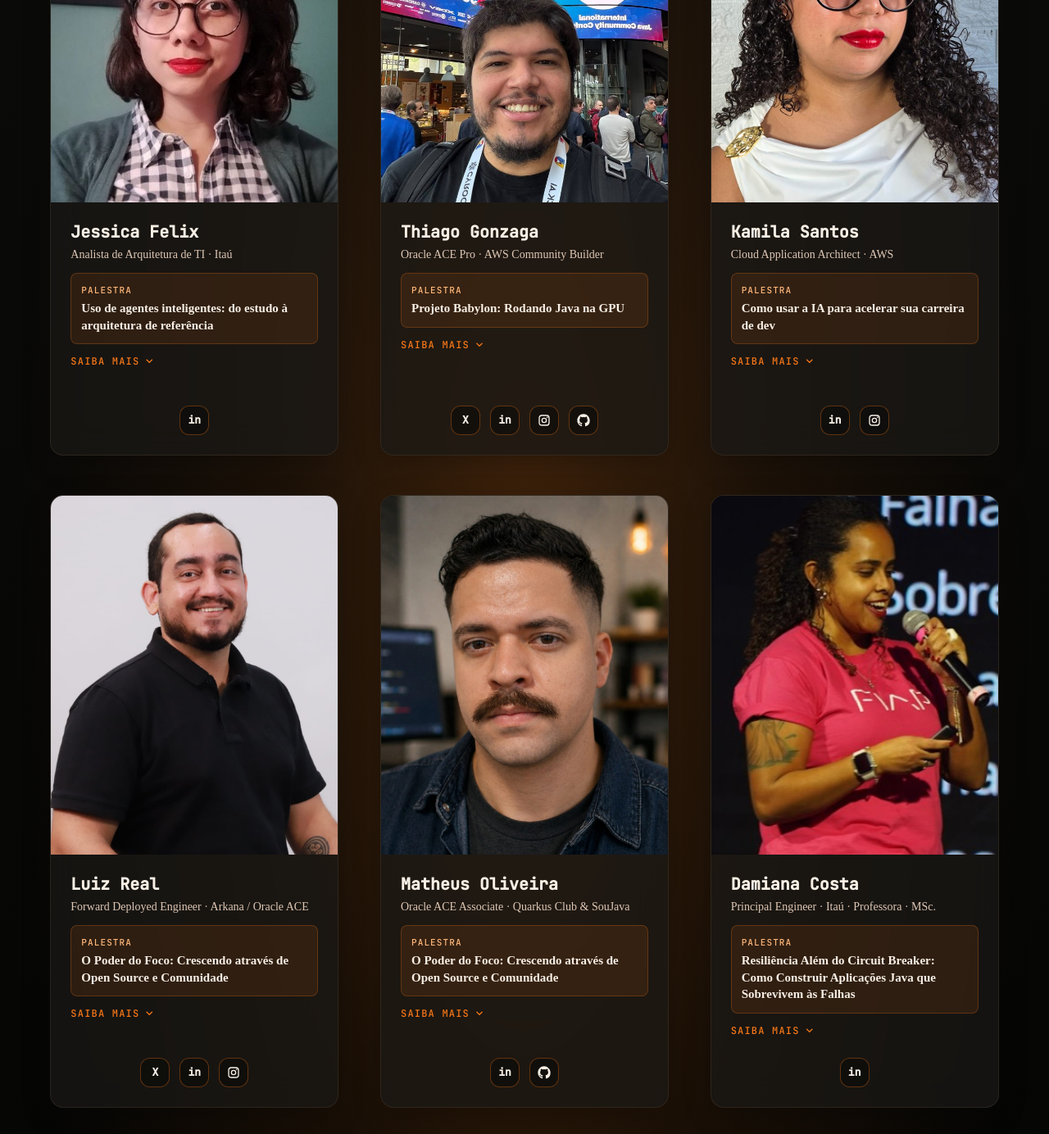
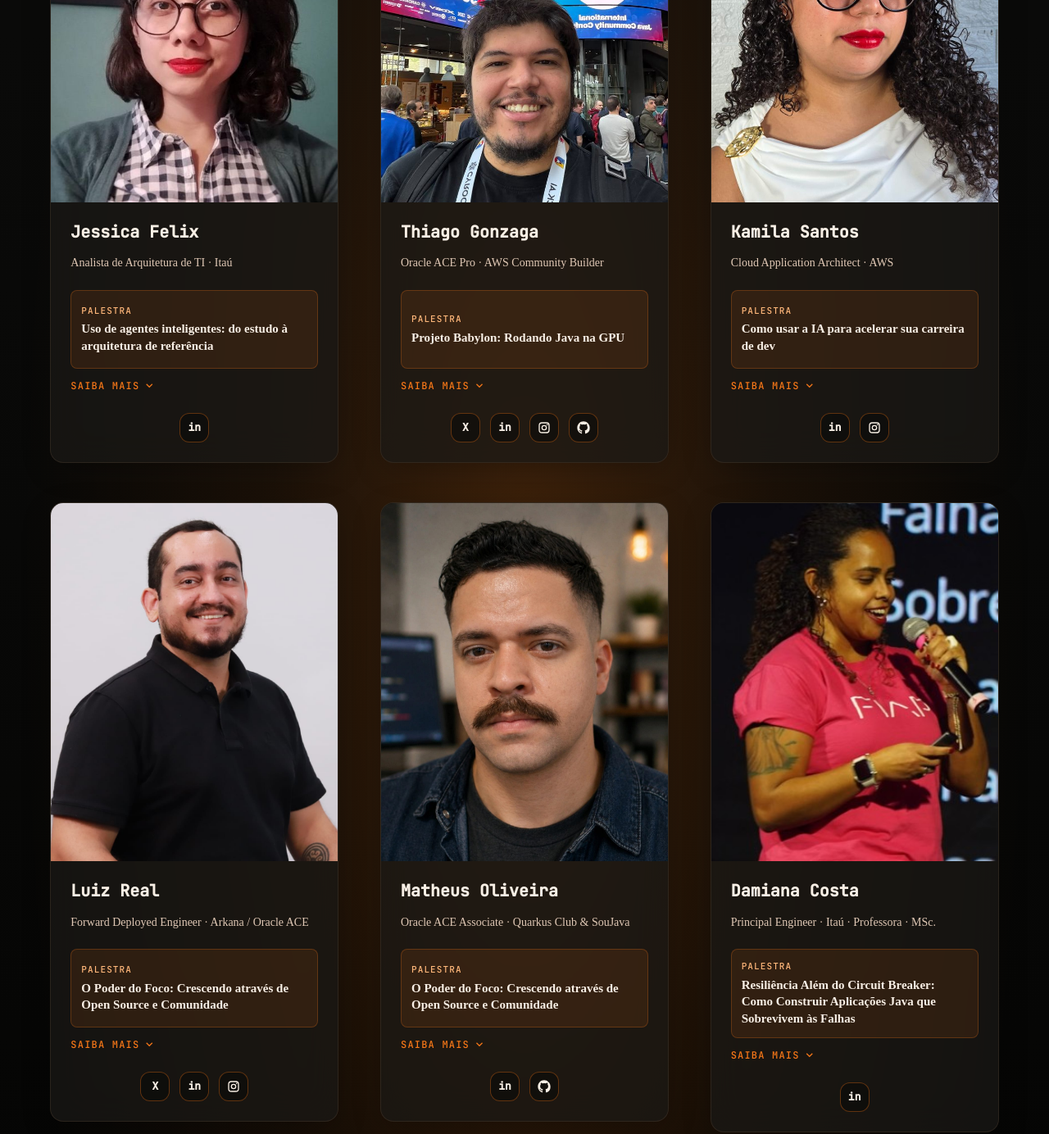
Before and after one commit to lucascriado/javaday, a plain HTML site: page index.html in a window 1280 px wide. Shown: the part 3550-4934 px from the top of the page at 82% size. Drawn offline with nearby package versions, Linux system fonts and the light colour scheme; a web font is replaced by a local one.

Commit message:
fix: expansão do saiba mais e ajuste no alinhamento de palestras

```diff
--- a/index.html
+++ b/index.html
@@ -1110,18 +1110,18 @@
               </p>
             </div>
 
-            <div class="grid grid-cols-1 md:grid-cols-2 lg:grid-cols-3 gap-lg max-w-[1160px] mx-auto auto-rows-fr justify-items-center">
+            <div class="grid grid-cols-1 md:grid-cols-2 lg:grid-cols-3 gap-lg max-w-[1160px] mx-auto items-start justify-items-center">
 
               <!-- Speaker: Jessica Felix -->
-              <div class="speaker-card group relative flex h-full w-full max-w-[352px] flex-col overflow-hidden rounded-2xl glass-card hover:border-primary-container/40 transition-colors">
+              <div class="speaker-card group relative flex h-auto w-full max-w-[352px] flex-col overflow-hidden rounded-2xl glass-card hover:border-primary-container/40 transition-colors">
                 <div class="aspect-[4/5] w-full overflow-hidden bg-surface-container-high">
                   <img class="h-full w-full object-cover transition duration-500 group-hover:scale-[1.035]" src="assets/speakers/jessica-felix.jpg" alt="Jessica Felix, palestrante do Java Day São José do Rio Preto" loading="lazy" />
                 </div>
                 <div class="flex flex-1 flex-col p-md">
                   <h4 class="font-label-code text-[20px] leading-tight font-semibold text-on-surface">Jessica Felix</h4>
-                  <p class="font-body-md text-[14px] text-on-surface-variant mt-1">Analista de Arquitetura de TI · Itaú</p>
-
-                  <div class="mt-sm rounded-xl border border-primary-container/25 bg-primary-container/10 p-sm">
+                  <p class="font-body-md text-[14px] text-on-surface-variant mt-1 h-[42px] flex items-center">Analista de Arquitetura de TI · Itaú</p>
+
+                  <div class="mt-sm rounded-xl border border-primary-container/25 bg-primary-container/10 p-sm min-h-[96px] flex flex-col justify-center">
                     <p class="font-label-code text-[11px] uppercase tracking-[0.1em] text-primary">Palestra</p>
                     <p class="mt-1 font-body-md text-[15px] font-semibold leading-snug text-on-surface">Uso de agentes inteligentes: do estudo à arquitetura de referência</p>
                   </div>
@@ -1148,15 +1148,15 @@
               </div>
 
               <!-- Speaker: Thiago Gonzaga-->
-              <div class="speaker-card group relative flex h-full w-full max-w-[352px] flex-col overflow-hidden rounded-2xl glass-card hover:border-primary-container/40 transition-colors">
+              <div class="speaker-card group relative flex h-auto w-full max-w-[352px] flex-col overflow-hidden rounded-2xl glass-card hover:border-primary-container/40 transition-colors">
                 <div class="aspect-[4/5] w-full overflow-hidden bg-surface-container-high">
                   <img class="h-full w-full object-cover object-top transition duration-500 group-hover:scale-[1.035]" src="assets/speakers/thiago-gonzaga-palestra.jpg" alt="Thiago Gonzaga, palestrante do Java Day São José do Rio Preto" loading="lazy" />
                 </div>
                 <div class="flex flex-1 flex-col p-md">
                   <h4 class="font-label-code text-[20px] leading-tight font-semibold text-on-surface">Thiago Gonzaga</h4>
-                  <p class="font-body-md text-[14px] text-on-surface-variant mt-1">Oracle ACE Pro · AWS Community Builder</p>
-
-                  <div class="mt-sm rounded-xl border border-primary-container/25 bg-primary-container/10 p-sm">
+                  <p class="font-body-md text-[14px] text-on-surface-variant mt-1 h-[42px] flex items-center">Oracle ACE Pro · AWS Community Builder</p>
+
+                  <div class="mt-sm rounded-xl border border-primary-container/25 bg-primary-container/10 p-sm min-h-[96px] flex flex-col justify-center">
                     <p class="font-label-code text-[11px] uppercase tracking-[0.1em] text-primary">Palestra</p>
                     <p class="mt-1 font-body-md text-[15px] font-semibold leading-snug text-on-surface">Projeto Babylon: Rodando Java na GPU</p>
                   </div>
@@ -1191,15 +1191,15 @@
               </div>
 
               <!--Speaker: Kamila Santos-->
-              <div class="speaker-card group relative flex h-full w-full max-w-[352px] flex-col overflow-hidden rounded-2xl glass-card hover:border-primary-container/40 transition-colors">
+              <div class="speaker-card group relative flex h-auto w-full max-w-[352px] flex-col overflow-hidden rounded-2xl glass-card hover:border-primary-container/40 transition-colors">
                 <div class="aspect-[4/5] w-full overflow-hidden bg-surface-container-high">
                   <img class="h-full w-full object-cover transition duration-500 group-hover:scale-[1.035]" src="assets/speakers/kamila-santos.jpg" alt="Kamila Santos, palestrante do Java Day São José do Rio Preto" loading="lazy" />
                 </div>
                 <div class="flex flex-1 flex-col p-md">
                   <h4 class="font-label-code text-[20px] leading-tight font-semibold text-on-surface">Kamila Santos</h4>
-                  <p class="font-body-md text-[14px] text-on-surface-variant mt-1">Cloud Application Architect · AWS</p>
-
-                  <div class="mt-sm rounded-xl border border-primary-container/25 bg-primary-container/10 p-sm">
+                  <p class="font-body-md text-[14px] text-on-surface-variant mt-1 h-[42px] flex items-center">Cloud Application Architect · AWS</p>
+
+                  <div class="mt-sm rounded-xl border border-primary-container/25 bg-primary-container/10 p-sm min-h-[96px] flex flex-col justify-center">
                     <p class="font-label-code text-[11px] uppercase tracking-[0.1em] text-primary">Palestra</p>
                     <p class="mt-1 font-body-md text-[15px] font-semibold leading-snug text-on-surface">Como usar a IA para acelerar sua carreira de dev</p>
                   </div>
@@ -1229,15 +1229,15 @@
               </div>
 
               <!-- Speaker: Luiz Real -->
-              <div class="speaker-card group relative flex h-full w-full max-w-[352px] flex-col overflow-hidden rounded-2xl glass-card hover:border-primary-container/40 transition-colors">
+              <div class="speaker-card group relative flex h-auto w-full max-w-[352px] flex-col overflow-hidden rounded-2xl glass-card hover:border-primary-container/40 transition-colors">
                 <div class="aspect-[4/5] w-full overflow-hidden bg-surface-container-high">
                   <img class="h-full w-full object-cover transition duration-500 group-hover:scale-[1.035]" src="assets/speakers/luiz-real.jpg" alt="Luiz Real, palestrante do Java Day São José do Rio Preto" loading="lazy" />
                 </div>
                 <div class="flex flex-1 flex-col p-md">
                   <h4 class="font-label-code text-[20px] leading-tight font-semibold text-on-surface">Luiz Real</h4>
-                  <p class="font-body-md text-[14px] text-on-surface-variant mt-1">Forward Deployed Engineer · Arkana / Oracle ACE</p>
-
-                  <div class="mt-sm rounded-xl border border-primary-container/25 bg-primary-container/10 p-sm">
+                  <p class="font-body-md text-[14px] text-on-surface-variant mt-1 h-[42px] flex items-center">Forward Deployed Engineer · Arkana / Oracle ACE</p>
+
+                  <div class="mt-sm rounded-xl border border-primary-container/25 bg-primary-container/10 p-sm min-h-[96px] flex flex-col justify-center">
                     <p class="font-label-code text-[11px] uppercase tracking-[0.1em] text-primary">Palestra</p>
                     <p class="mt-1 font-body-md text-[15px] font-semibold leading-snug text-on-surface">O Poder do Foco: Crescendo através de Open Source e Comunidade</p>
                   </div>
@@ -1269,15 +1269,15 @@
               </div>
 
               <!-- Speaker: Matheus Oliveira-->
-              <div class="speaker-card group relative flex h-full w-full max-w-[352px] flex-col overflow-hidden rounded-2xl glass-card hover:border-primary-container/40 transition-colors">
+              <div class="speaker-card group relative flex h-auto w-full max-w-[352px] flex-col overflow-hidden rounded-2xl glass-card hover:border-primary-container/40 transition-colors">
                 <div class="aspect-[4/5] w-full overflow-hidden bg-surface-container-high">
                   <img class="h-full w-full object-cover transition duration-500 group-hover:scale-[1.035]" src="assets/speakers/matheus.jpg" alt="Matheus Oliveira, palestrante do Java Day São José do Rio Preto" loading="lazy" />
                 </div>
                 <div class="flex flex-1 flex-col p-md">
                   <h4 class="font-label-code text-[20px] leading-tight font-semibold text-on-surface">Matheus Oliveira</h4>
-                  <p class="font-body-md text-[14px] text-on-surface-variant mt-1">Oracle ACE Associate · Quarkus Club & SouJava</p>
-
-                  <div class="mt-sm rounded-xl border border-primary-container/25 bg-primary-container/10 p-sm">
+                  <p class="font-body-md text-[14px] text-on-surface-variant mt-1 h-[42px] flex items-center">Oracle ACE Associate · Quarkus Club & SouJava</p>
+
+                  <div class="mt-sm rounded-xl border border-primary-container/25 bg-primary-container/10 p-sm min-h-[96px] flex flex-col justify-center">
                     <p class="font-label-code text-[11px] uppercase tracking-[0.1em] text-primary">Palestra</p>
                     <p class="mt-1 font-body-md text-[15px] font-semibold leading-snug text-on-surface">O Poder do Foco: Crescendo através de Open Source e Comunidade</p>
                   </div>
@@ -1307,15 +1307,15 @@
               </div>
 
               <!-- Speaker: Damiana Costa -->
-              <div class="speaker-card group relative flex h-full w-full max-w-[352px] flex-col overflow-hidden rounded-2xl glass-card hover:border-primary-container/40 transition-colors">
+              <div class="speaker-card group relative flex h-auto w-full max-w-[352px] flex-col overflow-hidden rounded-2xl glass-card hover:border-primary-container/40 transition-colors">
                 <div class="aspect-[4/5] w-full overflow-hidden bg-surface-container-high">
                   <img class="h-full w-full object-cover transition duration-500 group-hover:scale-[1.035]" src="assets/speakers/damiana-costa.jpg" alt="Damiana Costa, palestrante do Java Day São José do Rio Preto" loading="lazy" />
                 </div>
                 <div class="flex flex-1 flex-col p-md">
                   <h4 class="font-label-code text-[20px] leading-tight font-semibold text-on-surface">Damiana Costa</h4>
-                  <p class="font-body-md text-[14px] text-on-surface-variant mt-1">Principal Engineer · Itaú · Professora · MSc.</p>
-
-                  <div class="mt-sm rounded-xl border border-primary-container/25 bg-primary-container/10 p-sm">
+                  <p class="font-body-md text-[14px] text-on-surface-variant mt-1 h-[42px] flex items-center">Principal Engineer · Itaú · Professora · MSc.</p>
+
+                  <div class="mt-sm rounded-xl border border-primary-container/25 bg-primary-container/10 p-sm min-h-[96px] flex flex-col justify-center">
                     <p class="font-label-code text-[11px] uppercase tracking-[0.1em] text-primary">Palestra</p>
                     <p class="mt-1 font-body-md text-[15px] font-semibold leading-snug text-on-surface">Resiliência Além do Circuit Breaker: Como Construir Aplicações Java que Sobrevivem às Falhas</p>
                   </div>
```
